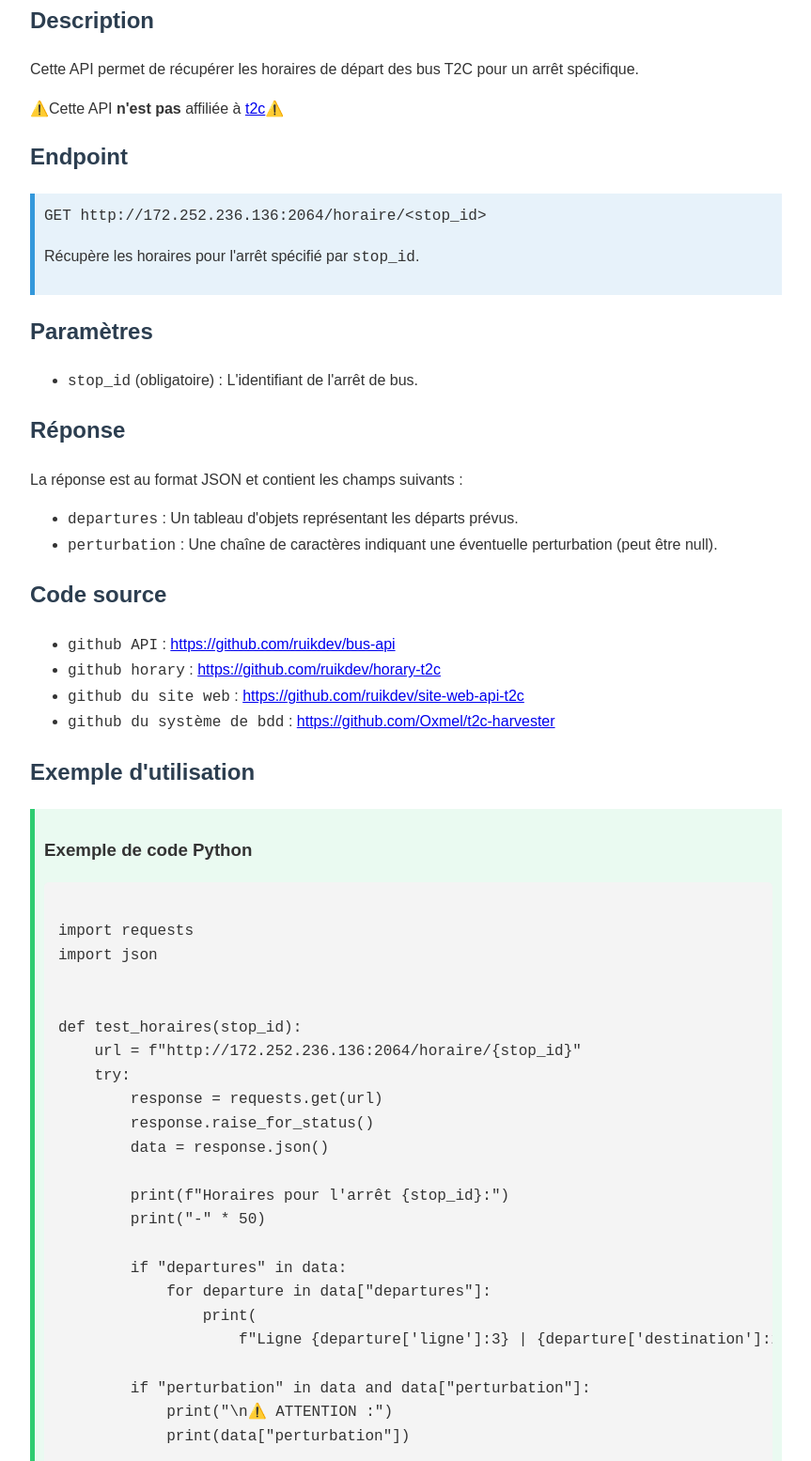
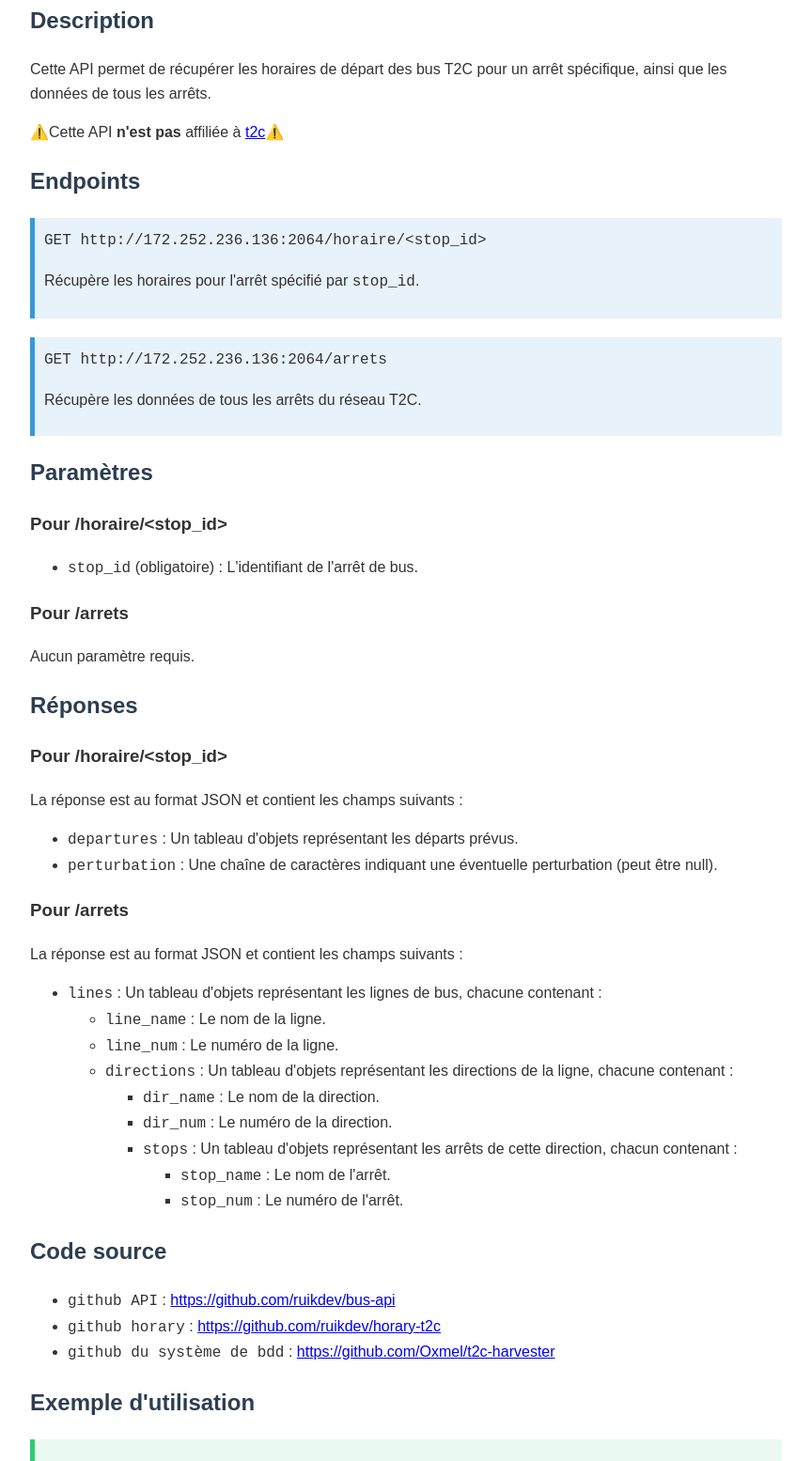
Before and after one commit to ruikdev/ruikdev.github.io, a plain HTML site: page index.html in a window 1280 px wide. Shown: the part 177-1732 px from the top of the page at 94% size, without its empty margins (208-1071 px from the left). Drawn offline with Linux system fonts and the light colour scheme.

Commit message:
Update index.html

```diff
--- a/index.html
+++ b/index.html
@@ -87,33 +87,58 @@
     </div>
 
     <h2>Description</h2>
-    <p>Cette API permet de récupérer les horaires de départ des bus T2C pour un arrêt spécifique.</p>
+    <p>Cette API permet de récupérer les horaires de départ des bus T2C pour un arrêt spécifique, ainsi que les données de tous les arrêts.</p>
     <p>⚠️Cette API <strong>n'est pas</strong> affiliée à <a href="https://www.t2c.fr/">t2c</a>⚠️</p>
 
-    <h2>Endpoint</h2>
+    <h2>Endpoints</h2>
     <div class="endpoint">
         <code>GET http://172.252.236.136:2064/horaire/&lt;stop_id&gt;</code>
         <p>Récupère les horaires pour l'arrêt spécifié par <code>stop_id</code>.</p>
     </div>
+    <div class="endpoint">
+        <code>GET http://172.252.236.136:2064/arrets</code>
+        <p>Récupère les données de tous les arrêts du réseau T2C.</p>
+    </div>
 
     <h2>Paramètres</h2>
+    <h3>Pour /horaire/&lt;stop_id&gt;</h3>
     <ul>
         <li><code>stop_id</code> (obligatoire) : L'identifiant de l'arrêt de bus.</li>
     </ul>
+    <h3>Pour /arrets</h3>
+    <p>Aucun paramètre requis.</p>
 
-    <h2>Réponse</h2>
+    <h2>Réponses</h2>
+    <h3>Pour /horaire/&lt;stop_id&gt;</h3>
     <p>La réponse est au format JSON et contient les champs suivants :</p>
     <ul>
         <li><code>departures</code> : Un tableau d'objets représentant les départs prévus.</li>
         <li><code>perturbation</code> : Une chaîne de caractères indiquant une éventuelle perturbation (peut être null).</li>
     </ul>
-
+    <h3>Pour /arrets</h3>
+    <p>La réponse est au format JSON et contient les champs suivants :</p>
+    <ul>
+        <li><code>lines</code> : Un tableau d'objets représentant les lignes de bus, chacune contenant :</li>
+        <ul>
+            <li><code>line_name</code> : Le nom de la ligne.</li>
+            <li><code>line_num</code> : Le numéro de la ligne.</li>
+            <li><code>directions</code> : Un tableau d'objets représentant les directions de la ligne, chacune contenant :</li>
+            <ul>
+                <li><code>dir_name</code> : Le nom de la direction.</li>
+                <li><code>dir_num</code> : Le numéro de la direction.</li>
+                <li><code>stops</code> : Un tableau d'objets représentant les arrêts de cette direction, chacun contenant :</li>
+                <ul>
+                    <li><code>stop_name</code> : Le nom de l'arrêt.</li>
+                    <li><code>stop_num</code> : Le numéro de l'arrêt.</li>
+                </ul>
+            </ul>
+        </ul>
+    </ul>
 
     <h2>Code source</h2>
     <ul>
         <li><code>github API</code> : <a href="https://github.com/ruikdev/bus-api">https://github.com/ruikdev/bus-api</a></li>
         <li><code>github horary</code> : <a href="https://github.com/ruikdev/horary-t2c">https://github.com/ruikdev/horary-t2c</a></li>
-        <li><code>github du site web</code> : <a href="https://github.com/ruikdev/site-web-api-t2c">https://github.com/ruikdev/site-web-api-t2c</a></li>
         <li><code>github du système de bdd</code> : <a href="https://github.com/Oxmel/t2c-harvester">https://github.com/Oxmel/t2c-harvester</a></li>
     </ul>
 
@@ -123,7 +148,6 @@
         <pre><code id="example-code">
 import requests
 import json
-
 
 def test_horaires(stop_id):
     url = f"http://172.252.236.136:2064/horaire/{stop_id}"
@@ -151,7 +175,6 @@ def test_horaires(stop_id):
     except Exception as e:
         print(f"Une erreur inattendue s'est produite : {e}")
 
-
 def test_arrets():
     url = "http://172.252.236.136:2064/arrets"
     try:
@@ -176,7 +199,6 @@ def test_arrets():
     except Exception as e:
         print(f"Une erreur inattendue s'est produite : {e}")
 
-
 def main():
     while True:
         print("\nChoisissez une option :")
@@ -197,10 +219,8 @@ def main():
         else:
             print("Choix invalide. Veuillez réessayer.")
 
-
 if __name__ == "__main__":
     main()
-
         </code></pre>
         <button class="copy-button" onclick="copyCode()">Copier le code</button>
     </div>
```
